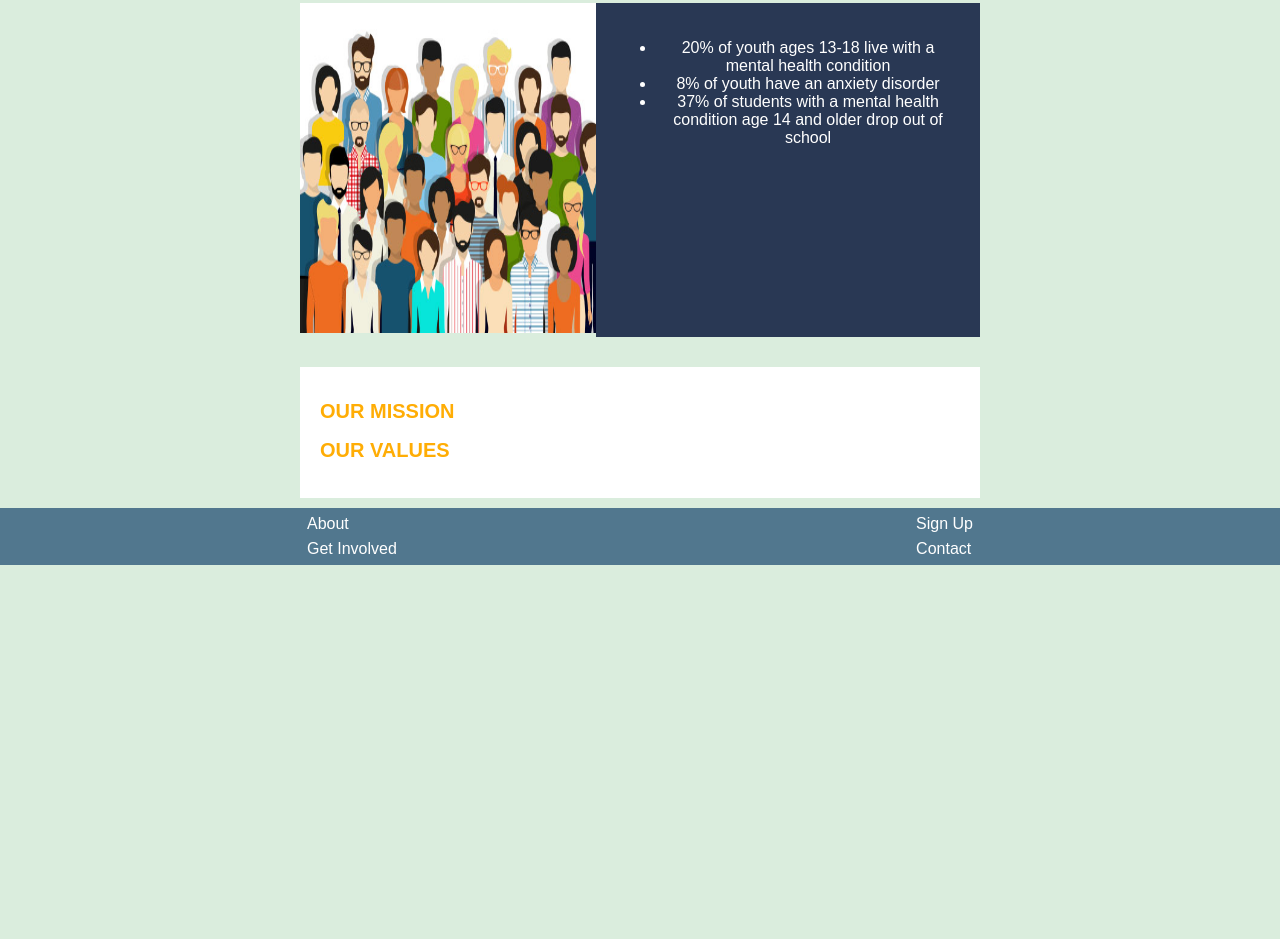
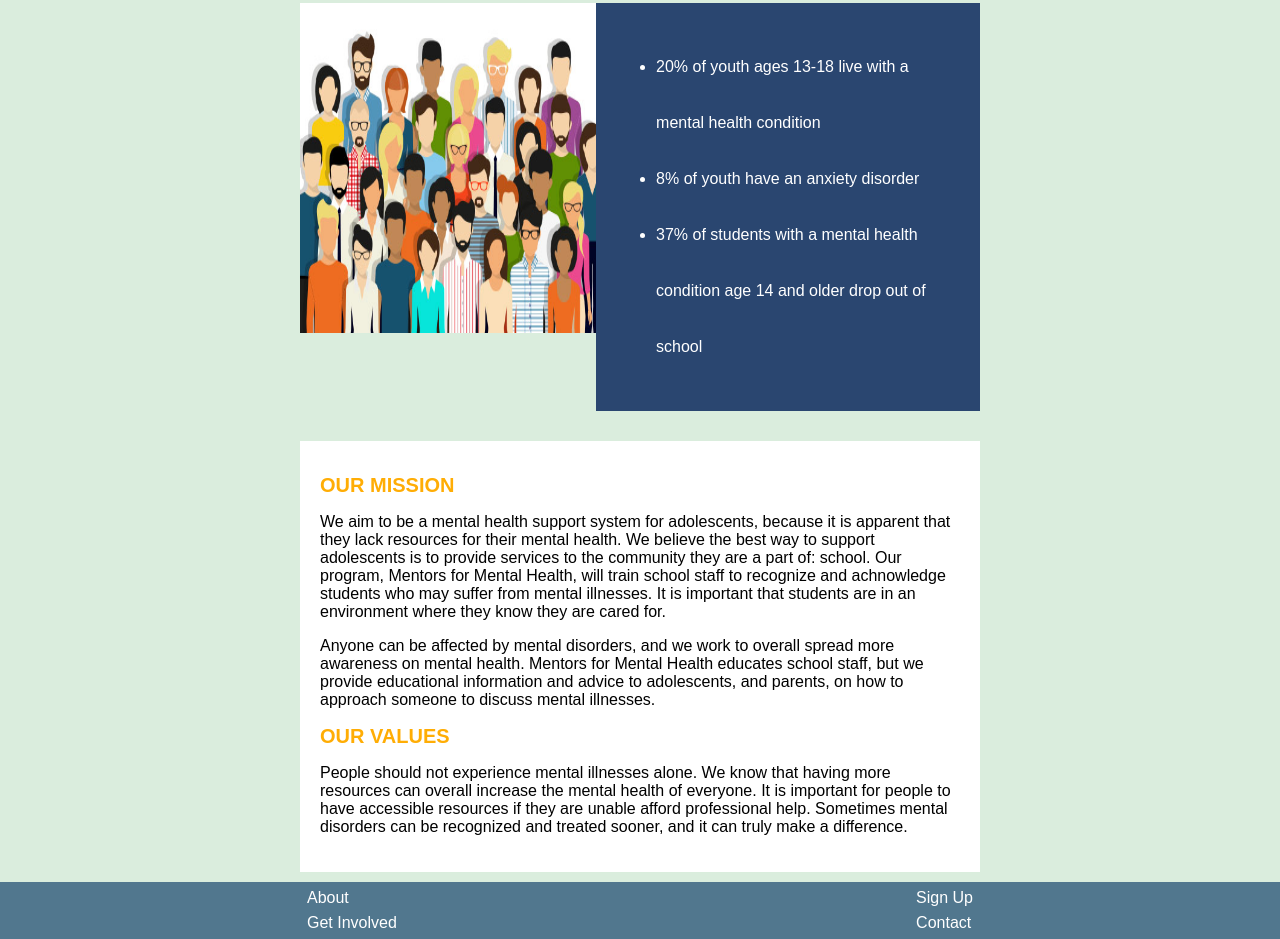
Before and after one commit to Zoryna/mental-health-proposal, a plain HTML site: page about1.html in a window 1280 px wide. Shown: the part 234-1173 px from the top of the page. Before the commit the page ends 800 px from the top, so only its background shows below. Drawn offline with Linux system fonts and the light colour scheme.

Commit message:
Wrote the explanations for the first about page

```diff
--- a/about1.html
+++ b/about1.html
@@ -54,15 +54,32 @@
 
     </div>
 
-    <div class="mission">
+    <div class="explanation">
       <h1>Our Mission</h1>
         <p>
-            <!--  -->
+            We aim to be a mental health support system for adolescents, because
+            it is apparent that they lack resources for their mental health. We
+            believe the best way to support adolescents is to provide services
+            to the community they are a part of: school. Our program, Mentors
+            for Mental Health, will train school staff to recognize and achnowledge
+            students who may suffer from mental illnesses. It is important that
+            students are in an environment where they know they are cared for.
+        </p>
+        <p>
+          Anyone can be affected by mental disorders, and we work to overall spread
+          more awareness on mental health. Mentors for Mental Health educates
+          school staff, but we provide educational information and advice to
+          adolescents, and parents, on how to approach someone to discuss mental
+          illnesses.
         </p>
 
       <h1>Our Values</h1>
         <p>
-          <!--  -->
+          People should not experience mental illnesses alone. We know that
+          having more resources can overall increase the mental health of
+          everyone. It is important for people to have accessible resources if
+          they are unable afford professional help. Sometimes mental disorders
+          can be recognized and treated sooner, and it can truly make a difference.
         </p>
     </div>
   </div>
--- a/css/about.css
+++ b/css/about.css
@@ -14,9 +14,10 @@
 }
 
 .picinfo {
-  background-color: #293854; /*dark purple*/
+  background-color: #2A4670; /*darker sky blue*/
   padding: 20px;
-  text-align: center;
+  text-align: left;
+  line-height: 3.5;
 }
 
 .aboutpicture img {
@@ -24,7 +25,7 @@
   width: 100%;
 }
 
-.mission {
+.explanation {
   display: block;
   margin-top: 20px;
   margin-bottom: 10px;
@@ -32,7 +33,7 @@
   background-color: white;
 }
 
-.mission h1 {
+.explanation h1 {
   color: #FFAD05; /*dark yellow */
   text-transform: uppercase;
   font-size: 20px;
```
